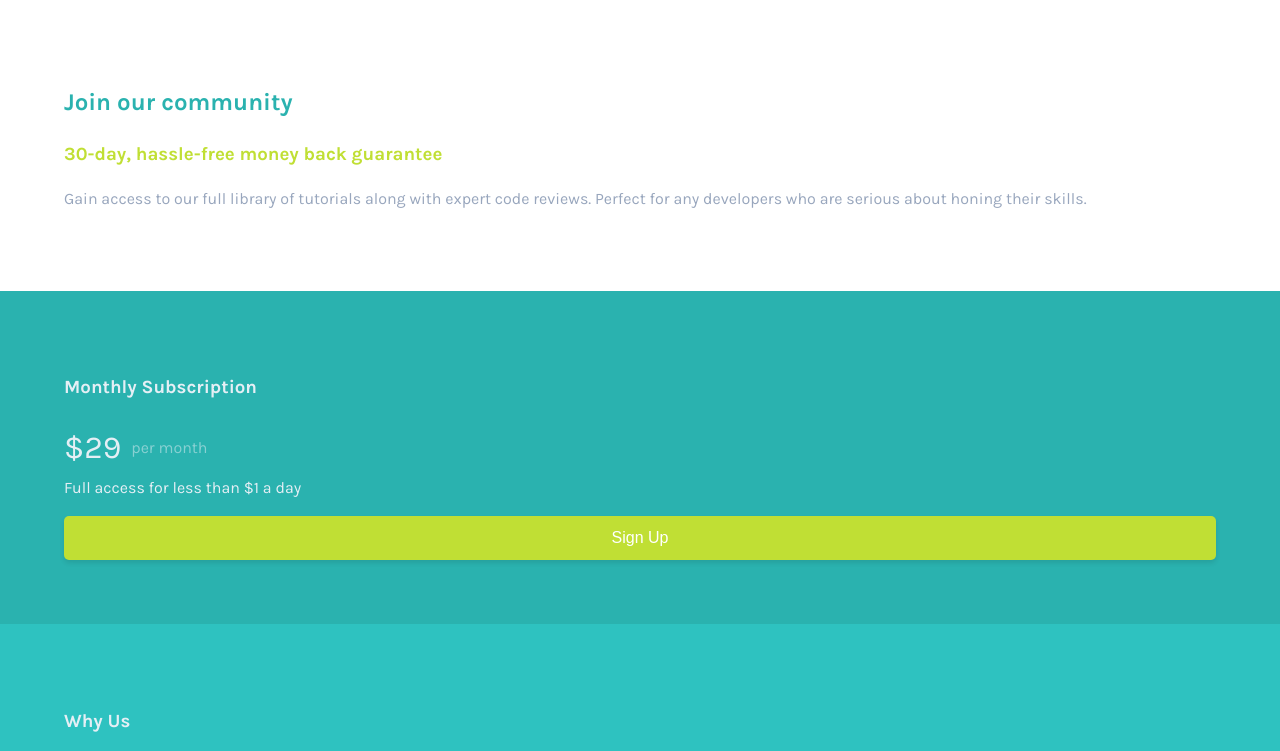
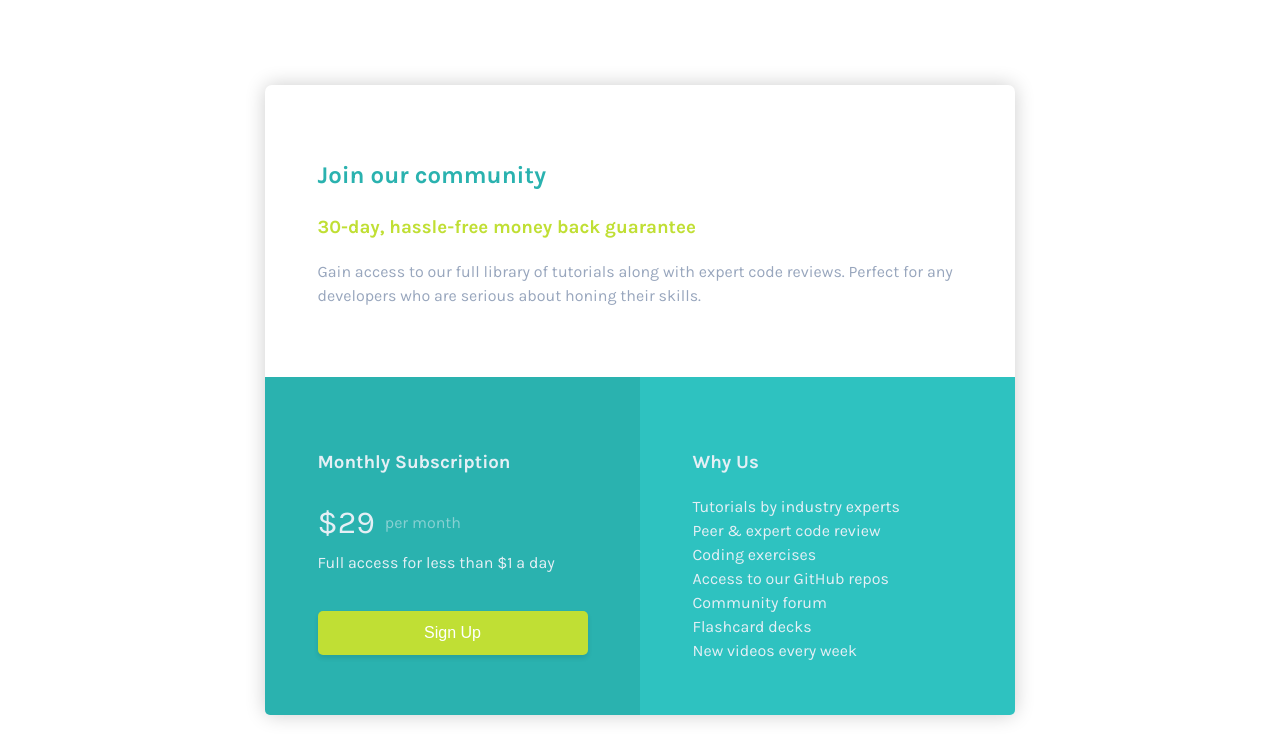
Before and after one commit to mrMikHippo/single-price-grid-component, a plain HTML site: page index.html in a window 1280 px wide. Shown: the top 751 px of the page. Drawn offline with Linux system fonts and the light colour scheme.

Commit message:
Added styles for large desktop.

```diff
--- a/css/responsive.css
+++ b/css/responsive.css
@@ -0,0 +1,33 @@
+@media screen and (min-width: 376px) {
+  .wrapper {
+    box-shadow: 0 0 20px rgba(0, 0, 0, 0.2);
+  }
+}
+
+@media screen and (min-width: 750px) {
+  body {
+    height: 100vh;
+    align-items: center;
+  }
+
+  .wrapper {
+    flex-direction: row;
+    flex-wrap: wrap;
+    max-width: 750px;
+    border-radius: 7px;
+  }
+
+  .join-us {
+    flex-basis: 100%;
+  }
+
+  .monthly-subscription {
+    flex: 1;
+    border-bottom-left-radius: 5px;
+  }
+
+  .why-us {
+    flex: 1;
+    border-bottom-right-radius: 5px;
+  }
+}
--- a/css/styles.css
+++ b/css/styles.css
@@ -8,12 +8,13 @@ html {
 
 body {
   margin: 0;
-
   font-family: 'Karla', sans-serif;
   font-size: 16px;
   line-height: 1.5;
   color: hsl(204, 43%, 93%);
   font-weight: 400;
+  display: flex;
+  justify-content: center;
 }
 
 h1 {
@@ -25,7 +26,7 @@ h1 {
 }
 
 section {
-  padding: 5%;
+  padding: 7%;
 }
 
 .description {
@@ -36,11 +37,9 @@ section {
 .wrapper {
   display: flex;
   flex-direction: column;
+  max-width: 375px;
 }
 
-.join-us {
-  background-color: ;
-}
 .monthly-subscription {
   background-color: hsl(179, 62%, 43%);
 }
@@ -53,7 +52,6 @@ section {
 .price {
   font-size: 2rem;
   margin: 0 10px 0 0;
-
 }
 
 .price-desc {
@@ -65,6 +63,7 @@ section {
   margin-top: 0;
 }
 
+/* Why-us Section */
 .why-us {
   background-color: hsl(179, 62%, 47%);
 }
@@ -75,6 +74,7 @@ section {
 }
 
 .sign-up {
+  margin-top: 20px;
   background-color: hsl(71, 73%, 54%);
   border: none;
   border-radius: 5px;
@@ -82,7 +82,7 @@ section {
   font-size: 1rem;
   color: hsl(255, 100%, 100%);
   padding: 13px 0;
-  box-shadow: 0 3px 5px rgba(0,0,0,0.1);
+  box-shadow: 0 3px 5px rgba(0, 0, 0, 0.1);
 }
 
 .sign-up:focus {
```
Also changed, not shown: design/desktop-design.jpg.
